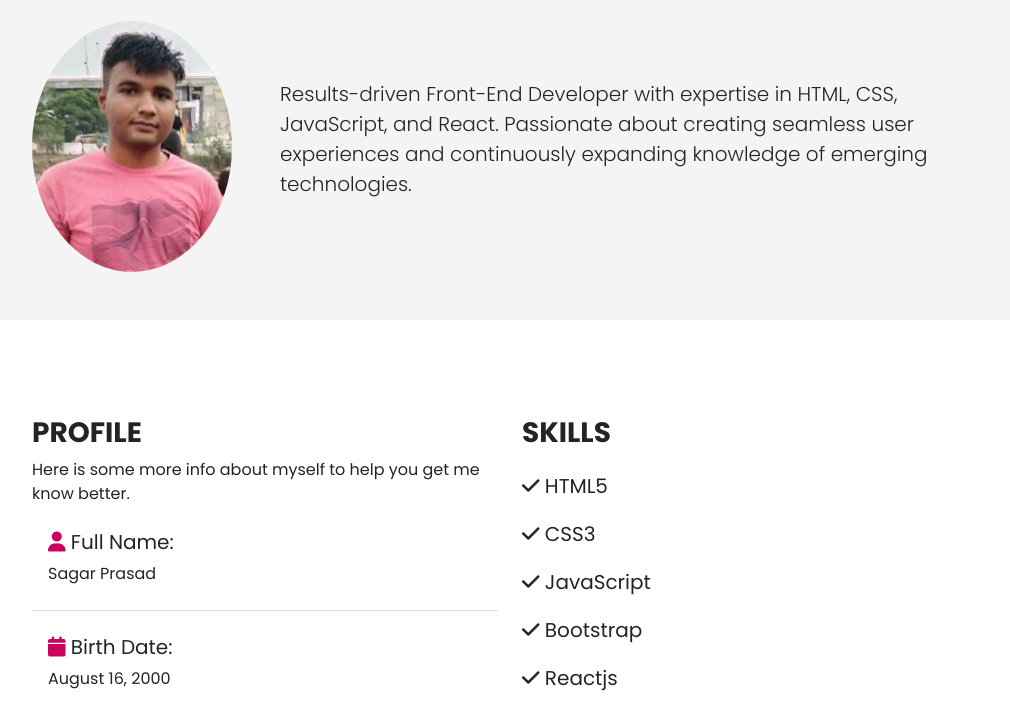
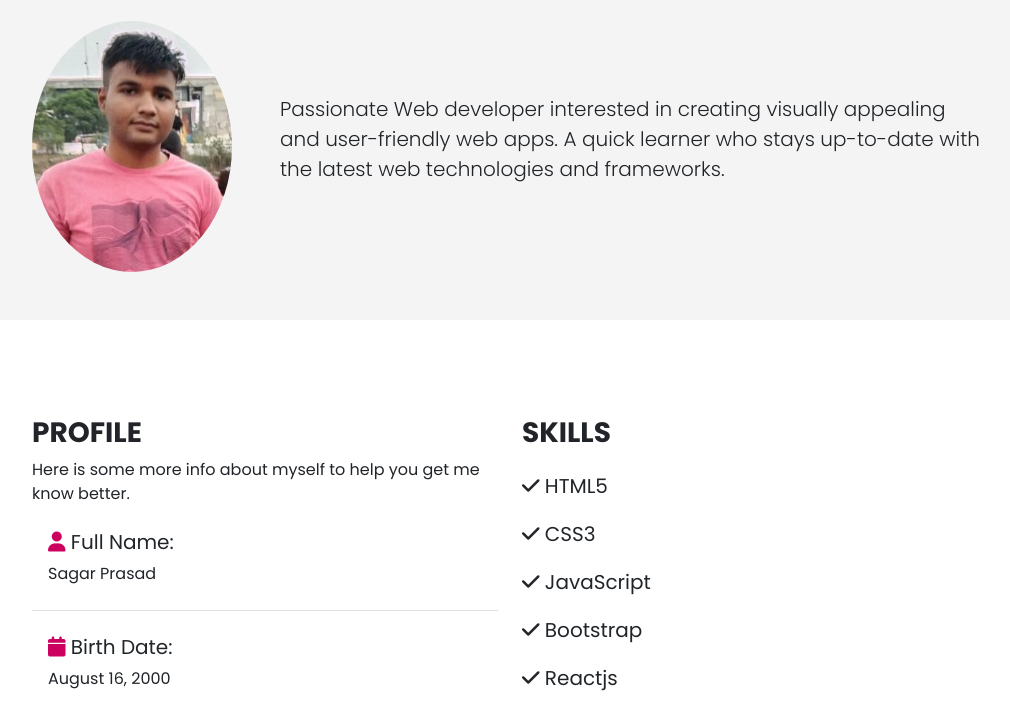
Before and after one commit to SagarPrasad160/sagarprasad160.github.io, a website: page index.html in a window 1280 px wide. Shown: the part 951-1662 px from the top of the page, without its empty margins (130-1140 px from the left). Drawn offline with Linux system fonts and the light colour scheme; files whose address does not match are found by name.

Commit message:
update resume and about content

```diff
--- a/index.html
+++ b/index.html
@@ -73,10 +73,9 @@
             class="about-img img-fluid rounded-circle"
           />
           <p class="lead">
-            Results-driven Front-End Developer with expertise in HTML, CSS,
-            JavaScript, and React. Passionate about creating seamless user
-            experiences and continuously expanding knowledge of emerging
-            technologies.
+            Passionate Web developer interested in creating visually appealing
+            and user-friendly web apps. A quick learner who stays up-to-date
+            with the latest web technologies and frameworks.
           </p>
         </div>
       </div>
@@ -141,7 +140,7 @@
         <div class="row text-center mt-5">
           <div class="col-12">
             <a
-              href="https://drive.google.com/file/d/1qs-T01psH3zaKxUKAj4Uc9l8G28rVcCW/view?usp=sharing"
+              href="https://drive.google.com/file/d/1DDlSAUHLbhvjuLqv9_4ESMpmrckRZUfv/view?usp=sharing"
               download="Sagar-Prasad-resume.pdf"
               class="btn btn-dark btn-lg text-uppercase px-5 mx-3 my-2"
               >Download CV</a
```
